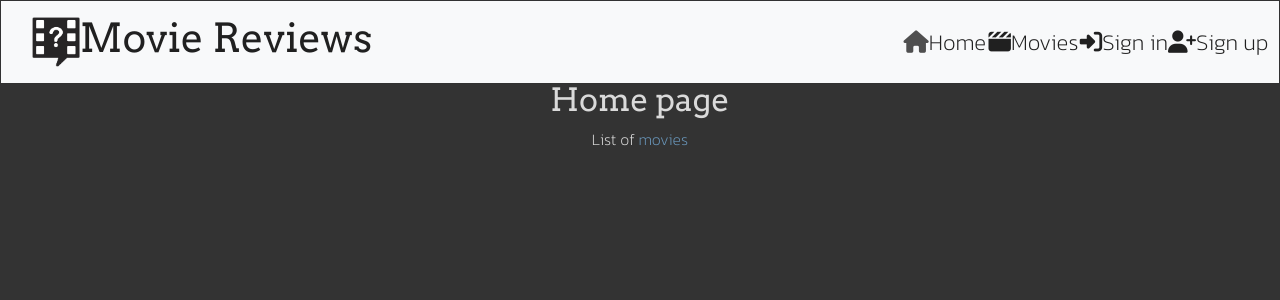
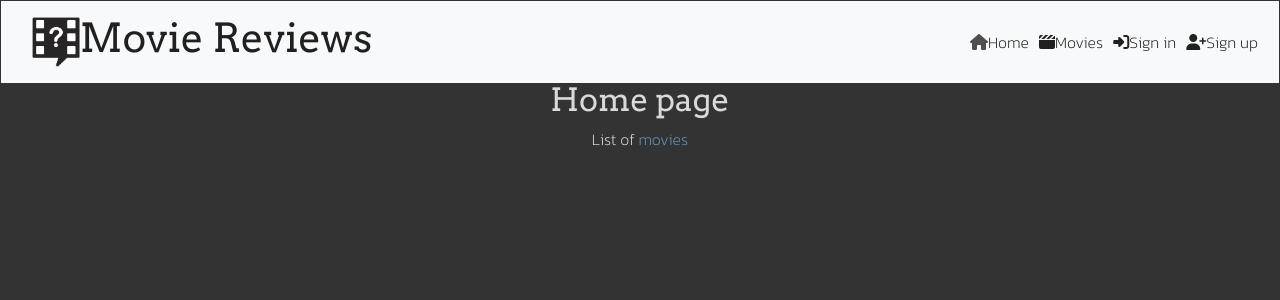
Before and after one commit to bezabu/bb-pp5-movies2, a React (Create React App) app: page / in a window 1280 px wide. Shown: the top 300 px of the page. Built offline with nearby package versions, Linux system fonts and the light colour scheme; no server answers.

Commit message:
navbar toggle

```diff
--- a/src/components/NavBar.js
+++ b/src/components/NavBar.js
@@ -1,4 +1,4 @@
-import React from 'react'
+import React, { useEffect, useRef, useState } from 'react'
 import Navbar from 'react-bootstrap/Navbar'
 import Nav from 'react-bootstrap/Nav'
 import Container from 'react-bootstrap/Container'
@@ -9,6 +9,7 @@ import  {NavLink}  from 'react-router-dom'
 import { useCurrentUser, useSetCurrentUser } from '../contexts/CurrentUserContext'
 import Avatar from './Avatar'
 import axios from 'axios'
+import { Dropdown, DropdownButton, NavDropdown } from 'react-bootstrap'
 
 
 
@@ -16,6 +17,20 @@ import axios from 'axios'
 const NavBar = () => {
   const currentUser = useCurrentUser();
   const setCurrentUser = useSetCurrentUser();
+
+  const [expanded, setExpanded] = useState(false)
+  const ref = useRef(null)
+  useEffect(() => {
+    const handleClickOutside = (event) => {
+      if (ref.current && !ref.current.contains(event.target)){
+        setExpanded(false)
+      }
+    }
+    document.addEventListener('mouseup', handleClickOutside)
+    return () => {
+      document.removeEventListener('mouseup', handleClickOutside)
+    }
+  }, [ref])
 
   const handleSignOut = async () => {
     try {
@@ -72,28 +87,35 @@ const NavBar = () => {
       <i class="fa-solid fa-heart"></i>Liked
       </NavLink>
       <NavLink
-    className={styles.NavLink}
-    to="/n"
-    onClick={handleSignOut}
-    >
-      <i class="fa-solid fa-right-from-bracket"></i>Sign out
-      </NavLink>
+            className={styles.NavLink}
+            to="/"
+            onClick={handleSignOut}
+            >
+              <i class="fa-solid fa-right-from-bracket"></i>Sign out
+          </NavLink>
       <NavLink
     className={styles.NavLink}
     to={`/profiles/${currentUser?.profile_id}`}
     onClick={() => {}}
     >
-      <Avatar src={currentUser?.profile_image} text="Profile" height={40} />
+      <Avatar src={currentUser?.profile_image} height={40} />{currentUser?.username}
       </NavLink>
+
+
+
+
+
+
+
   </>
 
   return (
-    <Navbar className={styles.NavBar} bg="light" expand="md" fixed="top">
+    <Navbar expanded={expanded} className={styles.NavBar} bg="light" expand="md" fixed="top">
 <NavLink to="/">
   <Navbar.Brand><Container><img src={film_logo} alt="film logo" height="50"/><h1>Movie Reviews</h1></Container></Navbar.Brand>
   </NavLink>
   {currentUser && addPostIcon}
-  <Navbar.Toggle aria-controls="basic-navbar-nav" />
+  <Navbar.Toggle ref={ref} onClick={() => setExpanded(!expanded)} aria-controls="basic-navbar-nav" />
   <Navbar.Collapse id="basic-navbar-nav">
     <Nav className="ml-auto text-left">
       <NavLink
--- a/src/styles/NavBar.module.css
+++ b/src/styles/NavBar.module.css
@@ -5,12 +5,13 @@
 
 .NavLink {
     color: #202020;
-    margin: 0px 8px 0px 8px;
-    padding-left: 9px;
-    padding-right: 2px;
+    padding: 5px;
 
-    scale: 140%;
+
+
 }
+
+
 
 .NavLink:hover {
     color: #2747AD;
```
